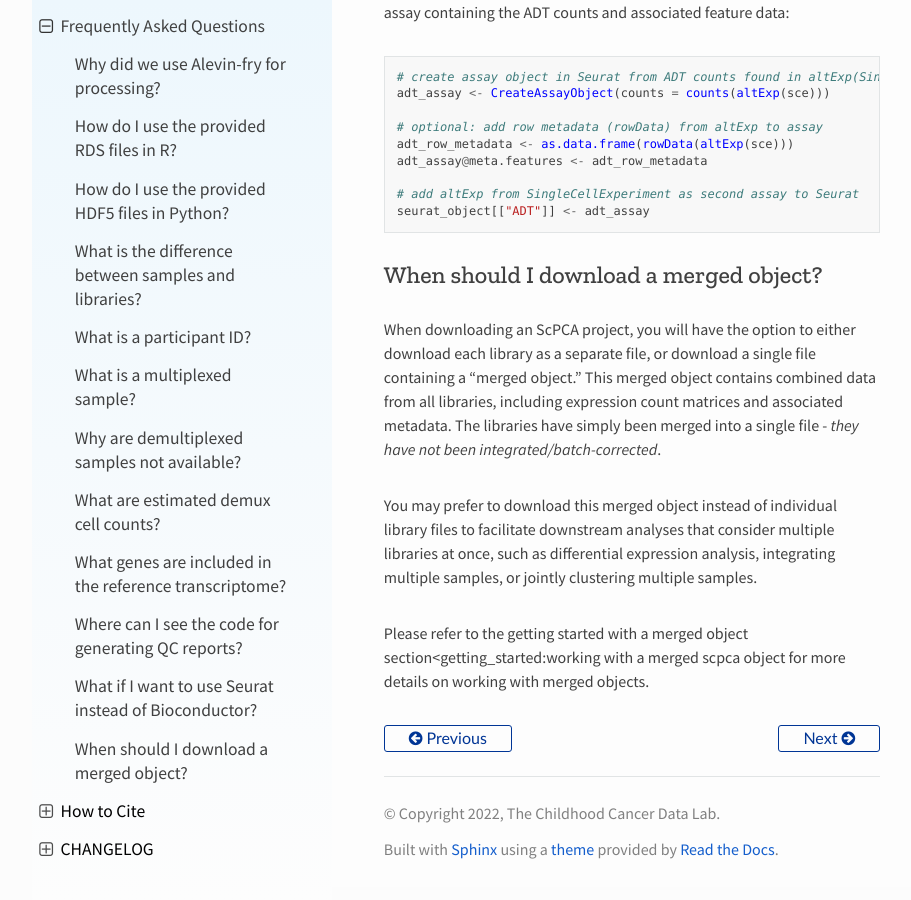
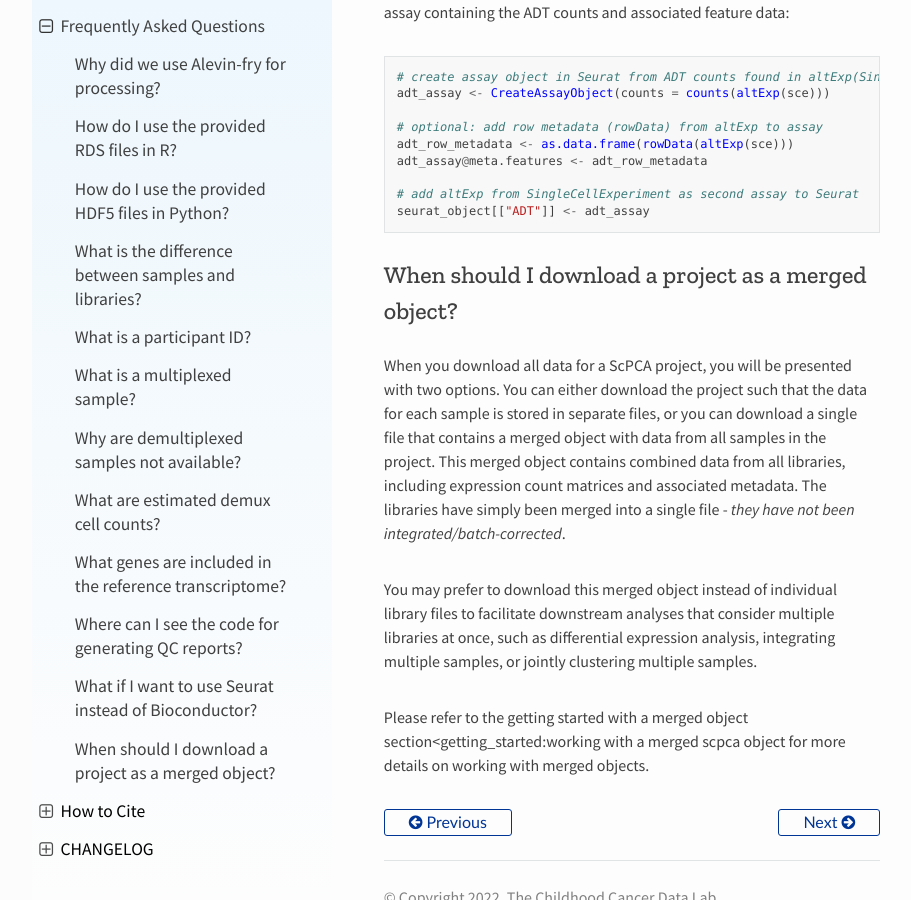
Before and after one commit to DongzeHE/scpca-docs, a Sphinx documentation site: the page built from docs/faq.md, in a window 1280 px wide and 900 px high, scrolled down 6941 px. Shown: the whole window, without its empty margins (158-1069 px from the left). Built offline with Sphinx 7.4.7 and the Read the Docs theme 2.0.0, drawn with Linux system fonts in a browser that asks for light colours.

Commit message:
Apply suggestions from code review
Co-authored-by: Ally Hawkins <54039191+allyhawkins@users.noreply.github.com>

````diff
--- a/docs/faq.md
+++ b/docs/faq.md
@@ -167,9 +167,10 @@ adt_assay@meta.features <- adt_row_metadata
 seurat_object[["ADT"]] <- adt_assay
 ```
 
-## When should I download a merged object?
+## When should I download a project as a merged object?
 
-When downloading an ScPCA project, you will have the option to either download each library as a separate file, or download a single  file containing a "merged object."
+When you download all data for a ScPCA project, you will be presented with two options.
+You can either download the project such that the data for each sample is stored in separate files, or you can download a single file that contains a merged object with data from all samples in the project.
 This merged object contains combined data from all libraries, including expression count matrices and associated metadata.
 The libraries have simply been merged into a single file - _they have not been integrated/batch-corrected_.
 
````
